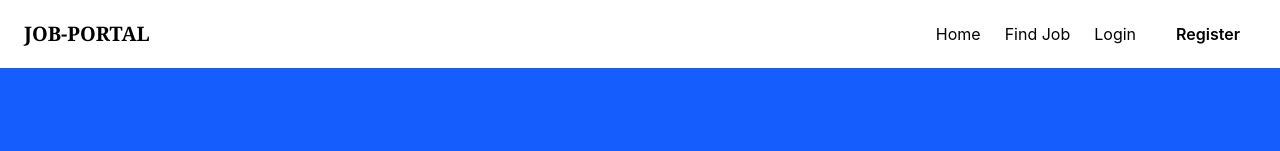
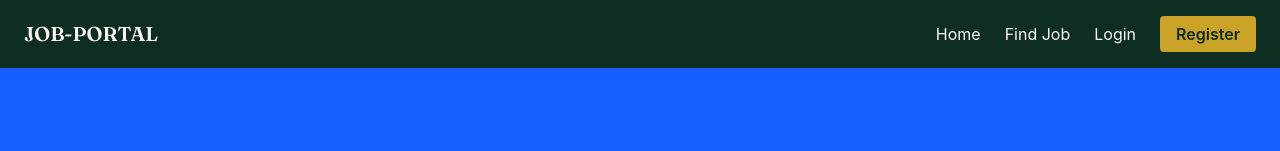
Before and after one commit to abhishekprajapativns/Job_Portal, a React (Vite) app: page / in a window 1280 px wide. Shown: the top 151 px of the page. Built offline with nearby package versions, Linux system fonts and the light colour scheme; no server answers.

Commit message:
fix: configure Tailwind v4 theme colors and fonts

```diff
--- a/src/index.css
+++ b/src/index.css
@@ -1 +1,18 @@
+@import url('https://fonts.googleapis.com/css2?family=Fraunces:opsz,wght@9..144,500;9..144,600;9..144,700&family=Inter:wght@400;500;600&family=IBM+Plex+Mono:wght@400;500&display=swap');
 @import "tailwindcss";
+
+/* Tailwind v4 way of adding custom colors & fonts.
+   This makes classes like bg-deep, text-gold, bg-cream, font-serif,
+   font-mono available across the whole project. */
+
+
+@theme {
+  --color-deep: #0F2E22;
+  --color-goldlight: #E4C766;
+  --color-gold: #C9A227;
+  --color-cream: #FBF7EF;
+  --color-parchment: #EFE8D6;
+
+  --font-serif: "Fraunces", serif;
+  --font-mono: "IBM Plex Mono", monospace;
+}
```
